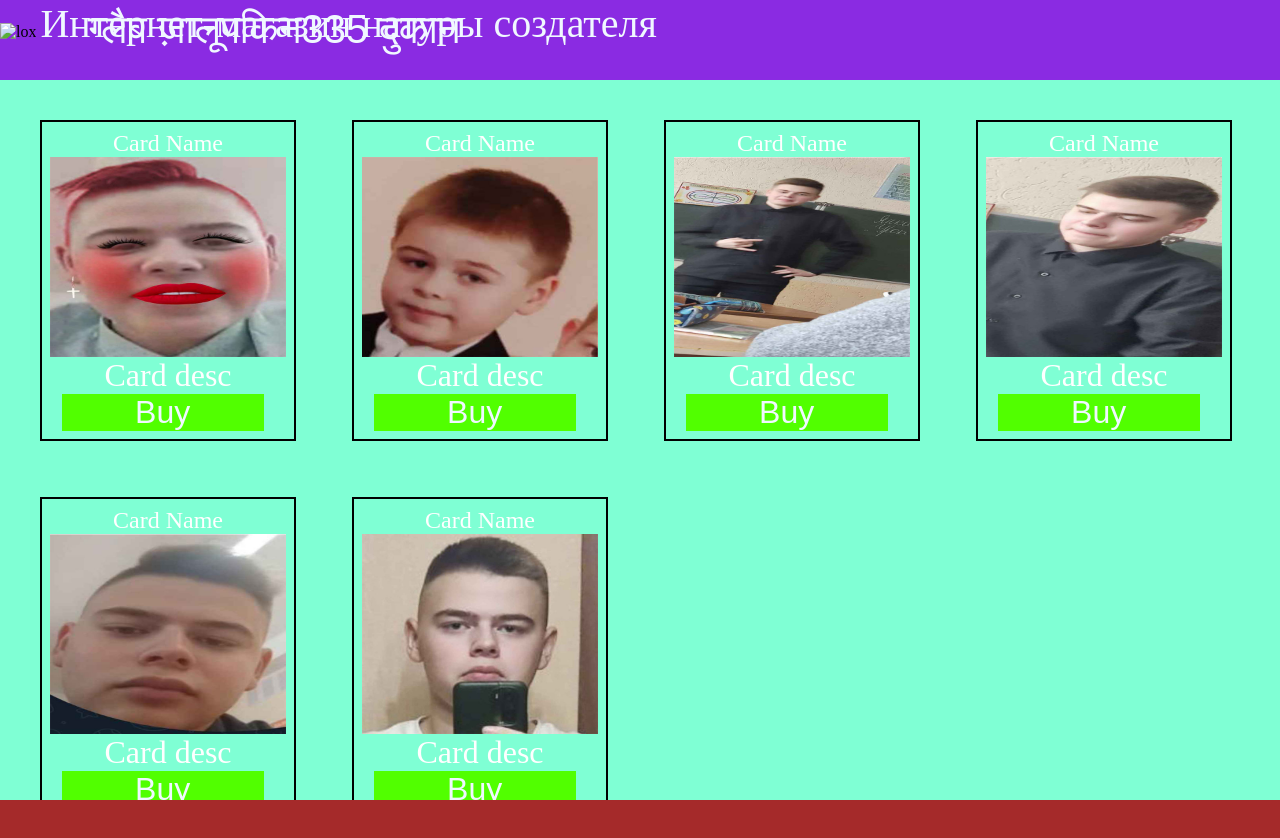
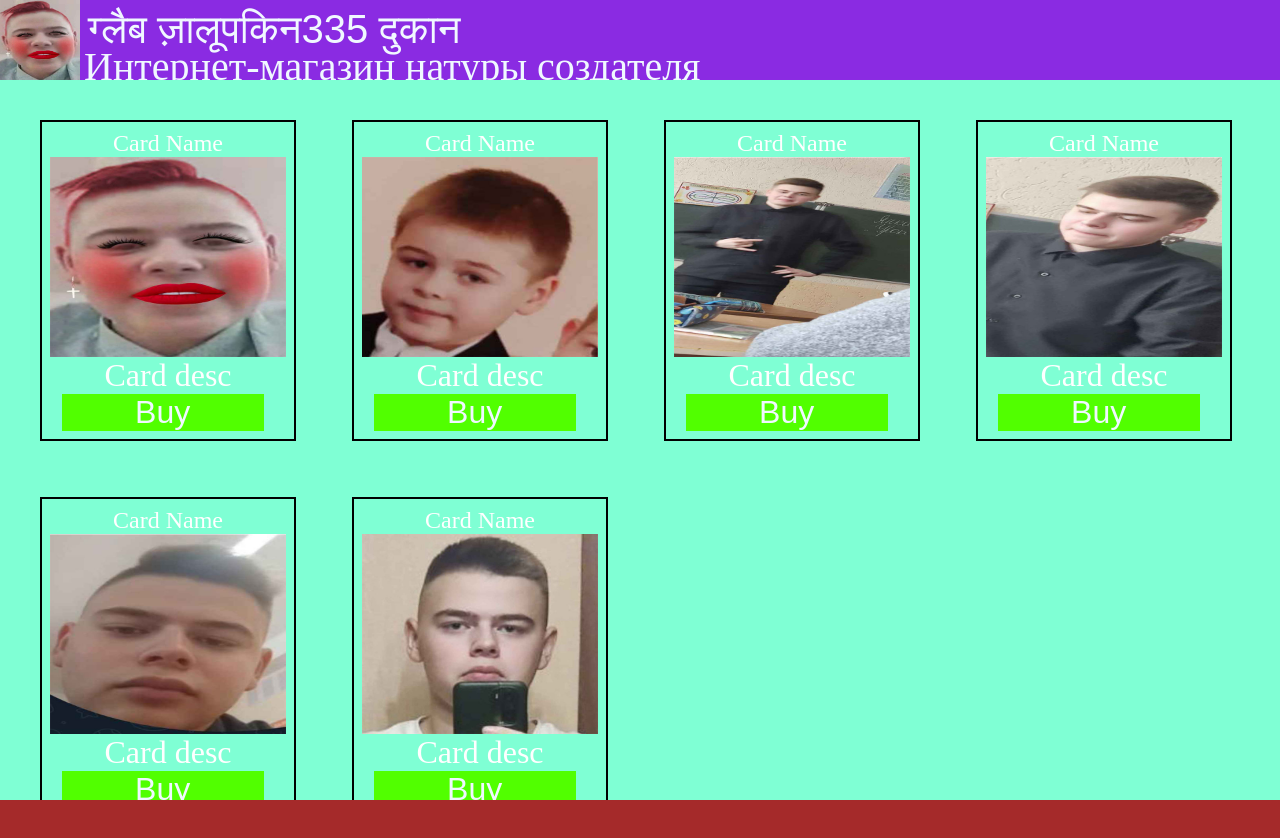
Before and after one commit to Zalushka/GlebShop.by, a plain HTML site: page test4/index.html in a window 1280 px wide. Drawn offline with Linux system fonts and the light colour scheme.

Commit message:
Update index.html

```diff
--- a/test4/index.html
+++ b/test4/index.html
@@ -16,7 +16,7 @@
     <div class="main">
 
         <div class="header">
-            <img src="./src/glayr.jpg" alt="lox" class="creator"><label class="txt noto-sans-hanunoo-regular">ग्लैब ज़ालूपकिन335 दुकान</label>
+            <img src="./src/glamyr.jpg" alt="lox" class="creator"><label class="txt noto-sans-hanunoo-regular">ग्लैब ज़ालूपकिन335 दुकान</label>
             <label class="txt2">Интернет-магазин натуры создателя</label>
         </div>
 
```
